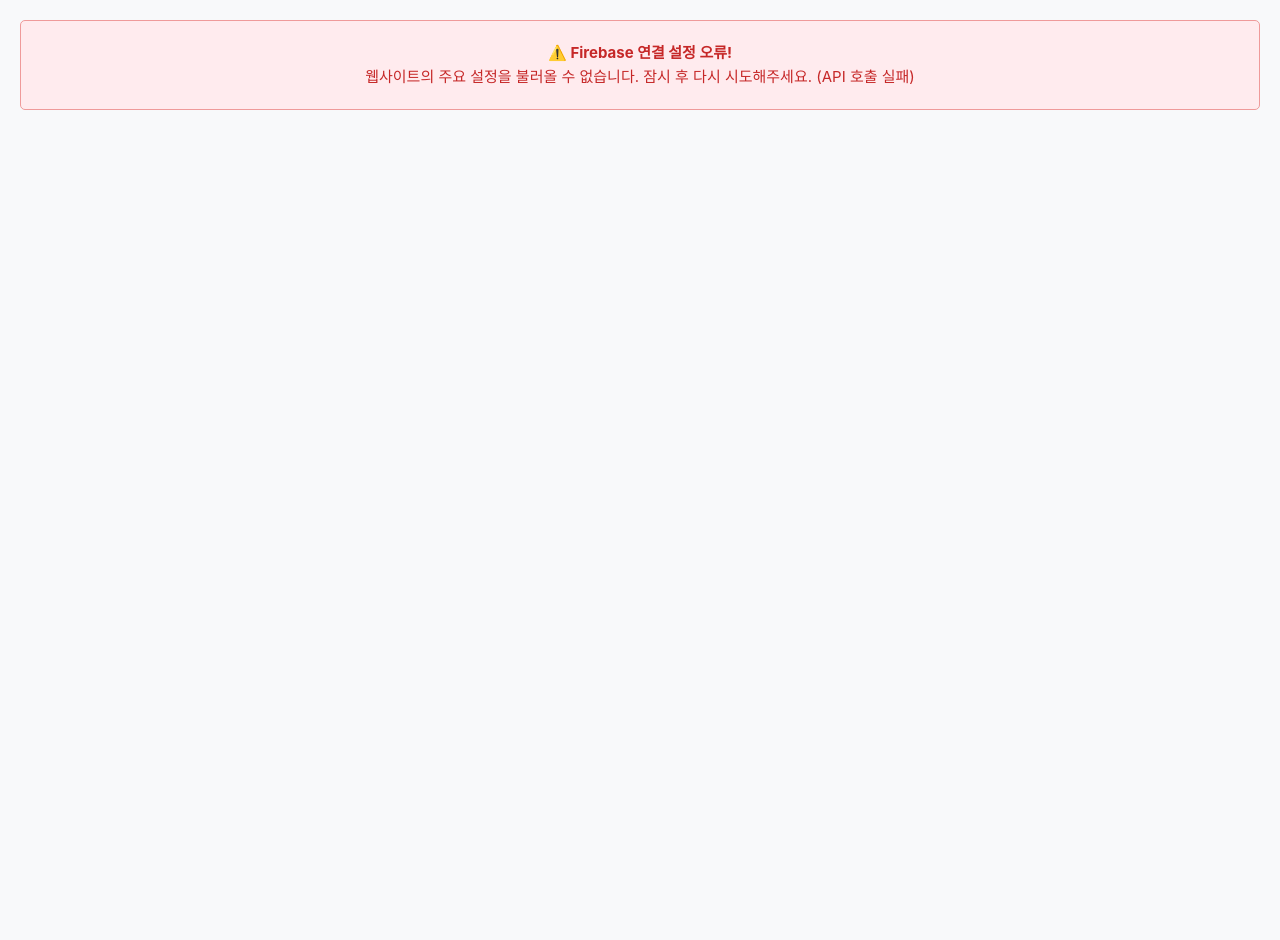
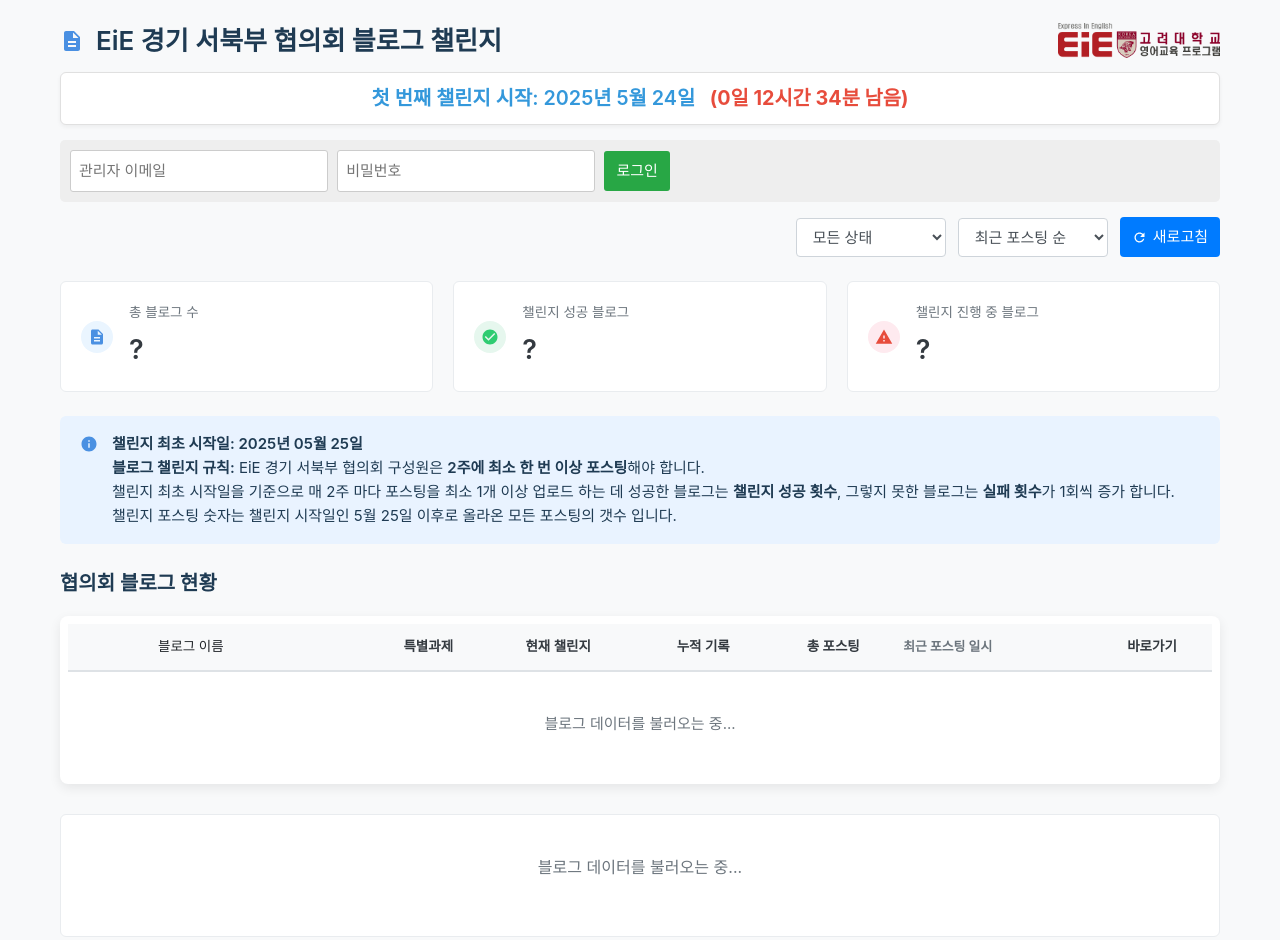
Before and after one commit to zakkwylde313/nwblog, a website: page index.html in a window 1280 px wide. Before the commit the page ends 800 px from the top, so only its background shows below. Drawn offline with Linux system fonts and the light colour scheme; no server answers.

Commit message:
something

```diff
--- a/index.html
+++ b/index.html
@@ -94,11 +94,11 @@
                 <svg viewBox="0 0 24 24" width="18" height="18"><path fill="#4a90e2" d="M12 2C6.48 2 2 6.48 2 12s4.48 10 10 10 10-4.48 10-10S17.52 2 12 2zm1 15h-2v-6h2v6zm0-8h-2V7h2v2z"/></svg>
             </div>
             <p>
-                <strong>챌린지 최초 시작일: 2025년 05월 10일</strong><br>
+                <strong>챌린지 최초 시작일: 2025년 05월 25일</strong><br>
                 <strong>블로그 챌린지 규칙:</strong> EiE 경기 서북부 협의회 구성원은 <strong>2주에 최소 한 번 이상 포스팅</strong>해야 합니다.<br>
                 챌린지 최초 시작일을 기준으로 매 2주 마다 포스팅을 최소 1개 이상 업로드 하는 데 성공한 블로그는
                 <strong>챌린지 성공 횟수</strong>, 그렇지 못한 블로그는 <strong>실패 횟수</strong>가 1회씩 증가 합니다.<br>
-                챌린지 포스팅 숫자는 챌린지 시작일인 5월 10일 이후로 올라온 모든 포스팅의 갯수 입니다.
+                챌린지 포스팅 숫자는 챌린지 시작일인 5월 25일 이후로 올라온 모든 포스팅의 갯수 입니다.
             </p>
         </section>
 
--- a/script.js
+++ b/script.js
@@ -1,35 +1,19 @@
 document.addEventListener('DOMContentLoaded', async function() { // !!!! async 추가 !!!!
 
-    let firebaseConfig = null;
+    // Firebase 설정값 직접 설정
+    const firebaseConfig = {
+        apiKey: "AIzaSyDXXXXXXXXXXXXXXXXXXXXXXXXXXXXXXX",
+        authDomain: "your-project-id.firebaseapp.com",
+        projectId: "your-project-id",
+        storageBucket: "your-project-id.appspot.com",
+        messagingSenderId: "your-messaging-sender-id",
+        appId: "your-app-id"
+    };
 
-    // --- 1. 서버리스 함수에서 Firebase 설정값 가져오기 ---
-    try {
-        console.log("Fetching Firebase config from API (/api/get-firebase-config)...");
-        const response = await fetch('/api/get-firebase-config'); // 새 서버리스 함수 호출
-        if (!response.ok) {
-            const errorText = await response.text();
-            throw new Error(`Firebase 설정 가져오기 API 실패: ${response.status} - ${errorText}`);
-        }
-        firebaseConfig = await response.json();
-        console.log("Successfully fetched Firebase config. Project ID:", firebaseConfig.projectId ? firebaseConfig.projectId : "ProjectID missing in fetched config");
-
-        if (!firebaseConfig.apiKey || !firebaseConfig.projectId) {
-            throw new Error("API로부터 받은 Firebase 설정값에 apiKey 또는 projectId가 없습니다.");
-        }
-
-    } catch (error) {
-        console.error("Firebase 설정값을 가져오는 중 치명적인 오류 발생:", error);
-        const bodyElement = document.querySelector('body');
-        if (bodyElement) {
-            bodyElement.innerHTML = '<div style="padding: 20px; text-align: center; background-color: #ffebee; color: #c62828; border: 1px solid #ef9a9a; border-radius: 5px; margin: 20px;"><h1>⚠️ Firebase 연결 설정 오류!</h1><p>웹사이트의 주요 설정을 불러올 수 없습니다. 잠시 후 다시 시도해주세요. (API 호출 실패)</p></div>';
-        }
-        return; // 설정값 없이는 아무것도 못함
-    }
-
-    // --- 2. 가져온 설정값으로 Firebase 앱 초기화 ---
+    // Firebase 초기화
     if (!firebase.apps.length) {
         firebase.initializeApp(firebaseConfig);
-        console.log("Firebase 앱 초기화 성공 (API로부터 받은 설정값 사용)");
+        console.log("Firebase 앱 초기화 성공");
     } else {
         firebase.app();
     }
@@ -77,9 +61,9 @@
     let visitedLinks = JSON.parse(localStorage.getItem('visitedBlogPosts')) || {};
     let countdownIntervalId = null;
 
-    const CHALLENGE_EPOCH_START_DATE_STRING = '2025-05-10T00:00:00+09:00';
+    const CHALLENGE_EPOCH_START_DATE_STRING = '2025-05-25T00:00:00+09:00';
     const CHALLENGE_PERIOD_WEEKS = 2;
-    const CHALLENGE_START_DATE_FOR_COUNTING_POSTS_UTC = new Date(Date.UTC(2025, 4, 10, 0, 0, 0));
+    const CHALLENGE_START_DATE_FOR_COUNTING_POSTS_UTC = new Date('2025-05-25T00:00:00+09:00'); // KST 기준
 
 
     function formatKoreanDate(dateString, includeTime = false) {
@@ -104,8 +88,14 @@
     function getNextChallengeDeadline() {
         const epochStartDate = new Date(CHALLENGE_EPOCH_START_DATE_STRING);
         const now = new Date();
+
+        // 현재 시점이 시작일(5월 25일 자정) 이전이면 시작일을 반환
+        if (now < epochStartDate) {
+            return epochStartDate;
+        }
+
+        // 현재 시점이 시작일 이후면 다음 챌린지 기간의 마감일을 계산
         const periodMs = CHALLENGE_PERIOD_WEEKS * 7 * 24 * 60 * 60 * 1000;
-        if (now < epochStartDate) { return new Date(epochStartDate.getTime() + periodMs); }
         const timeSinceEpochStart = now.getTime() - epochStartDate.getTime();
         const currentPeriodIndex = Math.floor(timeSinceEpochStart / periodMs);
         const nextDeadlineTime = epochStartDate.getTime() + (currentPeriodIndex + 1) * periodMs;
@@ -117,11 +107,20 @@
         const deadline = getNextChallengeDeadline();
         const now = new Date();
         const timeLeft = deadline.getTime() - now.getTime();
-        nextChallengeDayDisplay.textContent = `챌린지 마감 기한: ${formatKoreanDate(deadline, false)} 까지`;
+
+        // 현재 시점이 시작일 이전이면 "첫 번째 챌린지 시작까지" 메시지 표시
+        if (now < new Date(CHALLENGE_EPOCH_START_DATE_STRING)) {
+            nextChallengeDayDisplay.textContent = `첫 번째 챌린지 시작: ${formatKoreanDate(CHALLENGE_EPOCH_START_DATE_STRING, false)}`;
+        } else {
+            nextChallengeDayDisplay.textContent = `챌린지 마감 기한: ${formatKoreanDate(deadline, false)} 까지`;
+        }
+
         if (timeLeft <= 0) {
             timeRemainingDisplay.textContent = "(마감! 다음 주기를 기다려주세요)";
-            if (countdownIntervalId) clearInterval(countdownIntervalId); return;
+            if (countdownIntervalId) clearInterval(countdownIntervalId);
+            return;
         }
+
         const days = Math.floor(timeLeft / (1000 * 60 * 60 * 24));
         const hours = Math.floor((timeLeft % (1000 * 60 * 60 * 24)) / (1000 * 60 * 60));
         const minutes = Math.floor((timeLeft % (1000 * 60 * 60)) / (1000 * 60));
```
Also changed, not shown: api/fetch-rss.js (+4 -4 lines).
